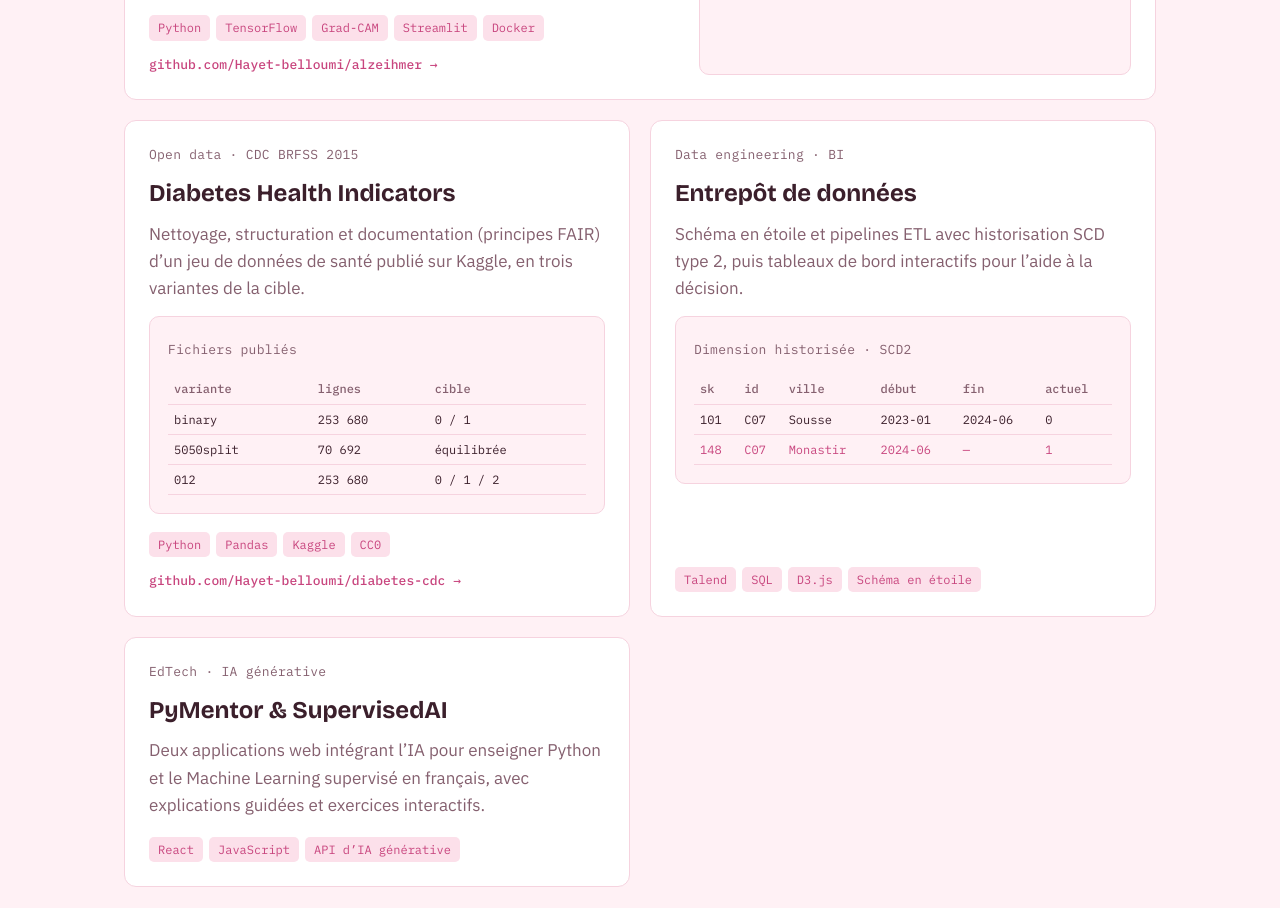
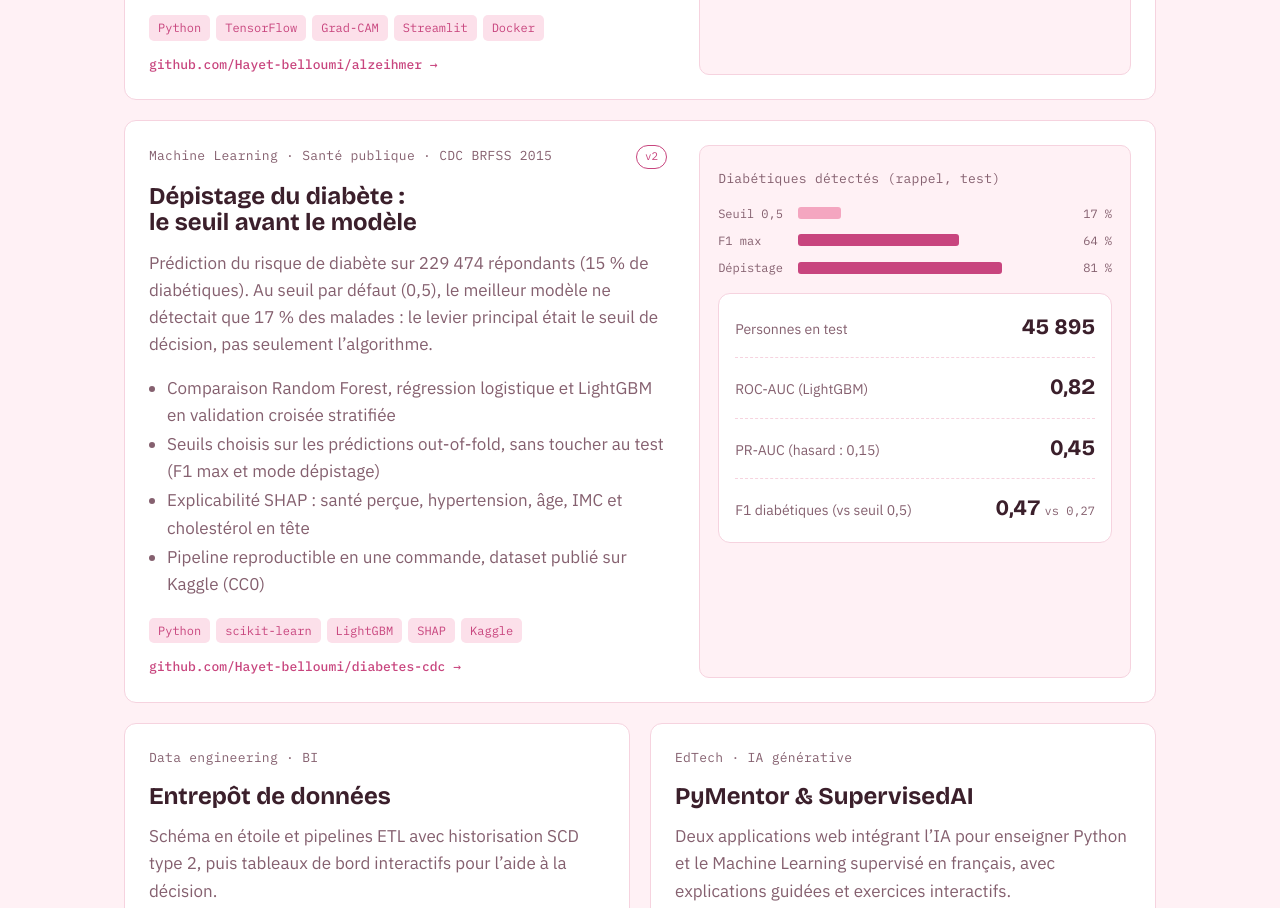
Before and after one commit to Hayet-belloumi/Hayet-belloumi.github.io, a plain HTML site: page index.html in a window 1280 px wide. Shown: the part 2490-3398 px from the top of the page. Drawn offline with nearby package versions, Linux system fonts and the light colour scheme.

Commit message:
Update diabetes project card: threshold tuning and SHAP

```diff
--- a/index.html
+++ b/index.html
@@ -301,25 +301,36 @@ footer .wrap{display:flex;justify-content:space-between;flex-wrap:wrap;gap:12px}
         </div>
       </article>
 
-      <article class="card">
-        <span class="kicker mono">Open data · CDC BRFSS 2015</span>
-        <h3>Diabetes Health Indicators</h3>
-        <p>Nettoyage, structuration et documentation (principes FAIR) d’un jeu de données de santé publié sur Kaggle, en trois variantes de la cible.</p>
-        <div class="viz">
-          <span class="mono">Fichiers publiés</span>
-          <div class="tablewrap">
-          <table class="scd">
-            <thead><tr><th>variante</th><th>lignes</th><th>cible</th></tr></thead>
-            <tbody>
-              <tr><td>binary</td><td>253 680</td><td>0 / 1</td></tr>
-              <tr><td>5050split</td><td>70 692</td><td>équilibrée</td></tr>
-              <tr><td>012</td><td>253 680</td><td>0 / 1 / 2</td></tr>
-            </tbody>
-          </table>
+      <article class="card feature">
+        <div style="display:flex;flex-direction:column;gap:14px">
+          <div class="card-top"><span class="kicker mono">Machine Learning · Santé publique · CDC BRFSS 2015</span><span class="status-pill">v2</span></div>
+          <h3>Dépistage du diabète : le seuil avant le modèle</h3>
+          <p>Prédiction du risque de diabète sur 229&nbsp;474 répondants (15&nbsp;% de diabétiques). Au seuil par défaut (0,5), le meilleur modèle ne détectait que 17&nbsp;% des malades : le levier principal était le seuil de décision, pas seulement l’algorithme.</p>
+          <ul class="points">
+            <li>Comparaison Random Forest, régression logistique et LightGBM en validation croisée stratifiée</li>
+            <li>Seuils choisis sur les prédictions out-of-fold, sans toucher au test (F1 max et mode dépistage)</li>
+            <li>Explicabilité SHAP : santé perçue, hypertension, âge, IMC et cholestérol en tête</li>
+            <li>Pipeline reproductible en une commande, dataset publié sur Kaggle (CC0)</li>
+          </ul>
+          <div class="tags"><span class="tag">Python</span><span class="tag">scikit-learn</span><span class="tag">LightGBM</span><span class="tag">SHAP</span><span class="tag">Kaggle</span></div>
+          <a class="repo" href="https://github.com/Hayet-belloumi/diabetes-cdc">github.com/Hayet-belloumi/diabetes-cdc →</a>
+        </div>
+        <div class="viz" aria-label="Diabétiques détectés selon le seuil">
+          <span class="mono">Diabétiques détectés (rappel, test)</span>
+          <div class="bars">
+            <div class="bar"><span>Seuil 0,5</span><b class="min" style="width:17%"></b><span>17&nbsp;%</span></div>
+            <div class="bar"><span>F1 max</span><b style="width:64%"></b><span>64&nbsp;%</span></div>
+            <div class="bar"><span>Dépistage</span><b style="width:81%"></b><span>81&nbsp;%</span></div>
+          </div>
+          <div class="facts" style="margin-top:16px;padding:4px 16px">
+            <dl>
+              <div><dt>Personnes en test</dt><dd style="font-size:22px">45&nbsp;895</dd></div>
+              <div><dt>ROC-AUC (LightGBM)</dt><dd style="font-size:22px">0,82</dd></div>
+              <div><dt>PR-AUC (hasard&nbsp;: 0,15)</dt><dd style="font-size:22px">0,45</dd></div>
+              <div><dt>F1 diabétiques (vs seuil 0,5)</dt><dd style="font-size:22px">0,47<small>vs 0,27</small></dd></div>
+            </dl>
           </div>
         </div>
-        <div class="tags"><span class="tag">Python</span><span class="tag">Pandas</span><span class="tag">Kaggle</span><span class="tag">CC0</span></div>
-        <a class="repo" href="https://github.com/Hayet-belloumi/diabetes-cdc">github.com/Hayet-belloumi/diabetes-cdc →</a>
       </article>
 
       <article class="card">
```
